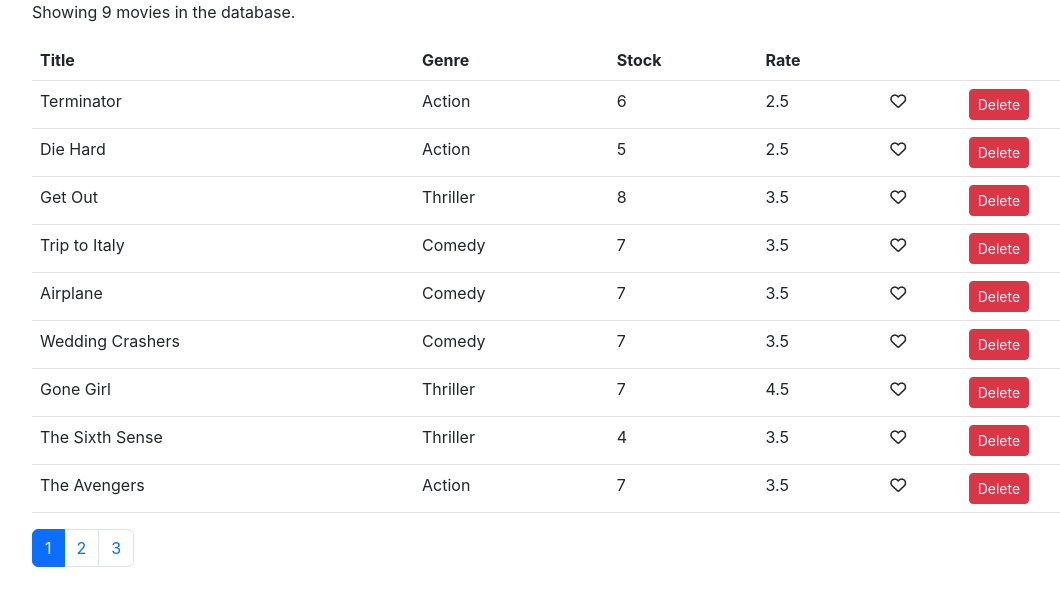
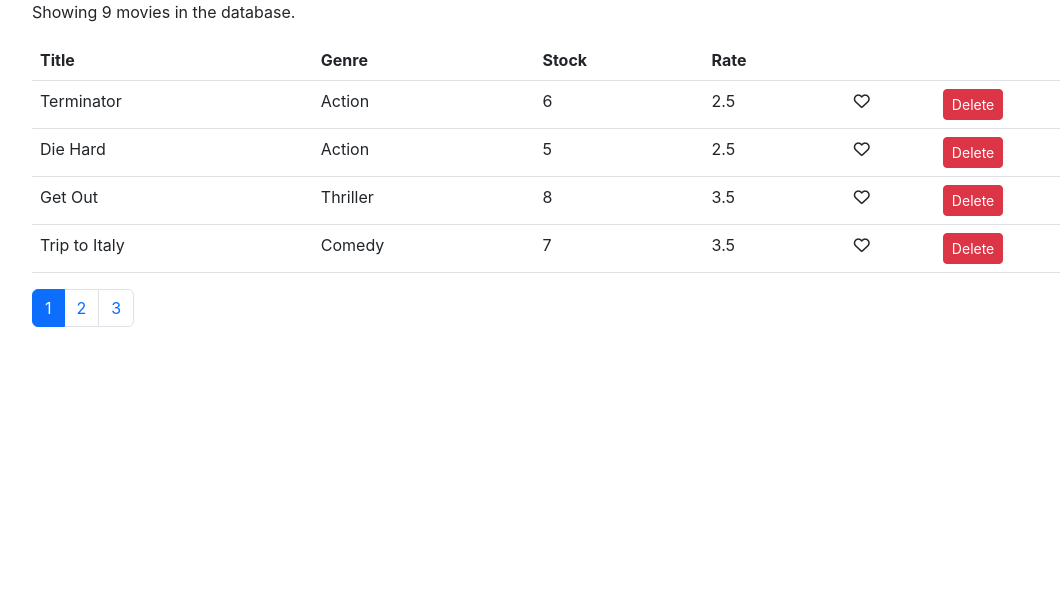
Before and after one commit to Sanganak-Abhiyanta/LearnReact, a React (Create React App) app in the folder vidly/: page / in a window 1280 px wide. Shown: the top 606 px of the page, without its empty margins (50-1110 px from the left). Built offline with nearby package versions, Linux system fonts and the light colour scheme.

Commit message:
Successfully I have implemented pagination.

```diff
--- a/vidly/src/components/movies.jsx
+++ b/vidly/src/components/movies.jsx
@@ -1,5 +1,6 @@
 import React, { Component } from "react";
 import { getMovies } from "../services/fakeMovieService";
+import Paginate from "../utils/Paginate";
 import Like from "./common/Like";
 import Pagination from "./common/Pagination";
 export default class Movies extends Component {
@@ -27,11 +28,14 @@ export default class Movies extends Component {
     this.setState({ currentPage: page });
     // console.log("Page Changed ", page);
   };
+
   render() {
     const { length: count } = this.state.movies;
     // ==========================>we can use object destructuring <============================
-    const { currentPage, pageSize } = this.state;
+    const { currentPage, pageSize, movies: allMovies } = this.state;
+
     if (count === 0) return <h1>There are no movies in the Database</h1>;
+    const movies = Paginate(allMovies, currentPage, pageSize);
     return (
       <>
         <p>Showing {count} movies in the database.</p>
@@ -47,7 +51,7 @@ export default class Movies extends Component {
             </tr>
           </thead>
           <tbody>
-            {this.state.movies.map((movie) => {
+            {movies.map((movie) => {
               return (
                 <tr key={movie._id}>
                   <td>{movie.title}</td>
--- /dev/null
+++ b/vidly/src/utils/Paginate.jsx
@@ -0,0 +1,7 @@
+import _ from "lodash";
+
+export default function Paginate(items, pageNumber, pageSize) {
+  const startIndex = (pageNumber - 1) * pageSize;
+  // _(items) ... this will return lodash object
+  return _(items).slice(startIndex).take(pageSize).value();
+}
```
Also changed, not shown: vidly/src/components/common/Pagination.jsx (+5 -2 lines).
